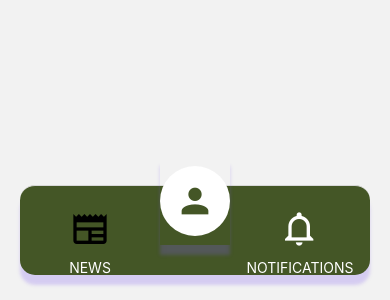
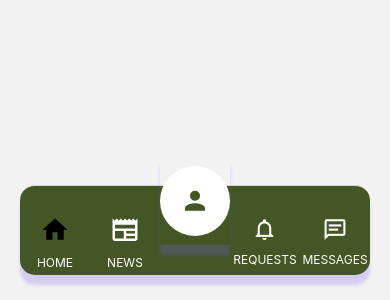
Before and after one commit to TheVille415/helping-hand, a React Native app: screen /VHome in a window 390 px wide. Shown: the part 544-844 px from the top of the page. Built offline with nearby package versions, Linux system fonts and the light colour scheme.

Commit message:
deleted firebase off of this branch

```diff
--- a/App.js
+++ b/App.js
@@ -1,6 +1,8 @@
 import * as React from 'react';
+//install react native stack navigation
 import { NavigationContainer } from '@react-navigation/native';
 import { createNativeStackNavigator } from '@react-navigation/native-stack';
+//import screens
 import SplashScreen from './app/screens/SplashScreen';
 import UserSignupScreen from './app/screens/UserSignupScreen';
 import LoginScreen from './app/screens/LoginScreen';
@@ -8,6 +10,10 @@ import VolunteerSignupScreen from './app/screens/VolunteerSignupScreen';
 import TabBarScreen from './navigation/TabBarScreen'
 import VolunteerHomeScreen from './app/screens/VolunteerHomeScreen';
 import CertificationScreen from './app/screens/CertificationScreen';
+import ProfileScreen from './app/screens/ProfileScreen';
+import NewsScreen from './app/screens/NewsScreen';
+import NotificationScreen from './app/screens/NotificationScreen';
+import MessagesScreen from './app/screens/MessagesScreen';
 
 const Stack = createNativeStackNavigator();
 
@@ -35,6 +41,26 @@ const MyStack = () => {
           component={LoginScreen}
           options={{ headerShown: false }}
         />
+        <Stack.Screen
+          name="News"
+          component={NewsScreen}
+          // options={{ headerShown: false }}
+        />
+        <Stack.Screen
+          name="Requests"
+          component={NotificationScreen}
+          // options={{ headerShown: false }}
+        />
+        <Stack.Screen
+          name="Messages"
+          component={MessagesScreen}
+          // options={{ headerShown: false }}
+        />
+        <Stack.Screen
+          name="Profile"
+          component={ProfileScreen}
+          // options={{ headerShown: false }}
+        />
         {/* <Stack.Screen
           name="Volunteer"
           component={VolunteerHomeScreen}
--- a/app/screens/LoginScreen.js
+++ b/app/screens/LoginScreen.js
@@ -1,13 +1,11 @@
-import React from 'react';
+import React, { useState } from 'react';
 import { StyleSheet, View, Button, ImageBackground } from 'react-native';
 import * as Yup from 'yup';
-
 import colors from '../config/colors';
 import {AppForm, AppFormField, SubmitButton} from '../components/forms'
 import AppText from '../components/AppText';
 import Circle from '../components/Circle';
 import AppButton from '../components/AppButton';
-
 
 //These are all the rules for validating our form
 const validationSchema = Yup.object().shape({
@@ -15,6 +13,7 @@ const validationSchema = Yup.object().shape({
     password: Yup.string().required().min(4).label('Password')
 })
 const LoginScreen = ({ navigation }) => {
+
     return (
         <View style={styles.container}>
             <ImageBackground source={require('../assets/login-page.png')} resizeMode="cover" style={styles.header}>
@@ -53,7 +52,7 @@ const LoginScreen = ({ navigation }) => {
                  {/* Login Button */}
                  {/* planning on changing Vhome once we have our client side up */}
                  <AppButton style={styles.submit} title='Login' onPress={() =>
-                        navigation.navigate('VHome')}/>
+                        navigation.navigate('Login')}/>
                  <View style={styles.signupContainer}>
                      <AppText style={styles.signup}>Don't have an account?</AppText>
                      <Button style={styles.signupButton} color={colors.primary} title="Create Account" accessibilityLabel="Create an account" onPress={() =>
--- /dev/null
+++ b/app/screens/MessagesScreen.js
@@ -0,0 +1,21 @@
+import React from 'react';
+import { View, StyleSheet, Text } from 'react-native';
+
+function MessagesScreen(props) {
+return (
+  <View style={styles.container}>
+      <Text style={styles.text}>MESSAGES</Text>
+  </View>
+  );
+}
+
+const styles = StyleSheet.create({
+  container:{},
+  text:{
+      display: 'flex',
+      marginTop: '50%',
+      marginLeft: '40%'
+  }
+});
+
+export default MessagesScreen;
--- /dev/null
+++ b/app/screens/NewsScreen.js
@@ -0,0 +1,21 @@
+import React from 'react';
+import { View, StyleSheet, Text } from 'react-native';
+
+function NewsScreen(props) {
+return (
+  <View style={styles.container}>
+      <Text style={styles.text}>NEWS</Text>
+  </View>
+  );
+}
+
+const styles = StyleSheet.create({
+  container:{},
+  text:{
+    display: 'flex',
+    marginTop: '50%',
+    marginLeft: '40%'
+}
+});
+
+export default NewsScreen;
--- /dev/null
+++ b/app/screens/NotificationScreen.js
@@ -0,0 +1,21 @@
+import React from 'react';
+import { View, StyleSheet,Text } from 'react-native';
+
+function NotificationScreen(props) {
+return (
+  <View style={styles.container}>
+      <Text style={styles.text}>REQUESTS</Text>
+  </View>
+  );
+}
+
+const styles = StyleSheet.create({
+  container:{},
+  text:{
+    display: 'flex',
+    marginTop: '50%',
+    marginLeft: '40%'
+}
+});
+
+export default NotificationScreen;
--- /dev/null
+++ b/app/screens/ProfileScreen.js
@@ -0,0 +1,21 @@
+import React from 'react';
+import { View, StyleSheet,Text } from 'react-native';
+
+function ProfileScreen(props) {
+return (
+  <View style={styles.container}>
+      <Text style={styles.text}>PROFILE</Text>
+  </View>
+  );
+}
+
+const styles = StyleSheet.create({
+  container:{},
+  text:{
+    display: 'flex',
+    marginTop: '50%',
+    marginLeft: '40%'
+}
+});
+
+export default ProfileScreen;
--- a/app/screens/SplashScreen.js
+++ b/app/screens/SplashScreen.js
@@ -27,7 +27,8 @@ const SplashScreen = ({ navigation }) => {
                  </View>
                  <View style={styles.accountContainer}>
                      <Text style={styles.loginText}>Already have an account?</Text>
-                     <Button style={styles.loginButton} color={colors.primary} title="Login" accessibilityLabel="Login"/>
+                     <Button style={styles.loginButton} color={colors.primary} title="Login" accessibilityLabel="Login" onPress={() =>
+                        navigation.navigate('Login')}/>
                  </View>
             </View>
         </View>
--- a/navigation/TabBarScreen.js
+++ b/navigation/TabBarScreen.js
@@ -6,6 +6,10 @@ import VolunteerHomeScreen from '../app/screens/VolunteerHomeScreen';
 import colors from '../app/config/colors';
 import AppText from '../app/components/AppText';
 import LoginScreen from '../app/screens/LoginScreen';
+import ProfileScreen from '../app/screens/ProfileScreen';
+import NewsScreen from '../app/screens/NewsScreen';
+import NotificationScreen from '../app/screens/NotificationScreen';
+import MessagesScreen from '../app/screens/MessagesScreen';
 
 const Tab = createBottomTabNavigator();
 
@@ -50,22 +54,35 @@ const Tabs = () => {
                 }
             }}
         >
-            <Tab.Screen name="News"
+        <Tab.Screen name="Home"
             component={VolunteerHomeScreen}
             options={{tabBarIcon: ({focused, size}) => (
                 <>
-                <MaterialCommunityIcons name='newspaper' color={focused ? colors.black : colors.white} size={40} style={styles.icon} />
+                <MaterialCommunityIcons name='home' color={focused ? colors.black : colors.white} size={30} style={styles.icon} />
                 <Text
-                style={{marginTop: 10, color: colors.white}}
+                style={{marginTop: 10, color: colors.white, fontSize: 12}}
+                >HOME</Text>
+                </>
+            ),
+            headerShown: false
+            }}
+            />
+            <Tab.Screen name="News"
+            component={NewsScreen}
+            options={{tabBarIcon: ({focused, size}) => (
+                <>
+                <MaterialCommunityIcons name='newspaper' color={focused ? colors.black : colors.white} size={30} style={styles.icon} />
+                <Text
+                style={{marginTop: 10, color: colors.white, fontSize: 12}}
                 >NEWS</Text>
                 </>
             ),
             headerShown: false
             }}
             />
-            <Tab.Screen name="Home" component={LoginScreen} options={{
+            <Tab.Screen name="Profile" component={ProfileScreen} options={{
                 tabBarIcon:({focused}) => (
-                    <MaterialCommunityIcons name='account' color={ colors.medium } size={40}/>
+                    <MaterialCommunityIcons name='account' color={ colors.medium } size={30}/>
                 ),
                 tabBarButton: (props) => (
                     <CustomProfileTabBarButton {...props} />
@@ -75,18 +92,31 @@ const Tabs = () => {
             }}
             />
             <Tab.Screen name="Notifications"
-            component={VolunteerHomeScreen}
+            component={NotificationScreen}
             options={{
                 tabBarIcon: ({focused, size}) => (
                     <>
-                    <MaterialCommunityIcons name='bell-outline' color={focused ? colors.black : colors.white} size={40} style={styles.icon} />
+                    <MaterialCommunityIcons name='bell-outline' color={focused ? colors.black : colors.white} size={25} style={styles.icon} />
                     <Text
-                    style={{marginTop: 10, color: colors.white}}
-                    >NOTIFICATIONS</Text>
+                    style={{marginTop: 10, color: colors.white, fontSize: 12}}
+                    >REQUESTS</Text>
                     </>
                 ),
                 headerShown: false
                 }}
+                />
+                <Tab.Screen name="Messages"
+                    component={MessagesScreen}
+                    options={{tabBarIcon: ({focused, size}) => (
+                        <>
+                        <MaterialCommunityIcons name='message-text-outline' color={focused ? colors.black : colors.white} size={25} style={styles.icon} />
+                        <Text
+                        style={{marginTop: 10, color: colors.white, fontSize: 12}}
+                        >MESSAGES</Text>
+                        </>
+                    ),
+                    headerShown: false
+                    }}
                 />
         </Tab.Navigator>
     );
```
Also changed, not shown: package.json (+8 -3 lines), 1 other file (tests, documents, lock files or other folders).
